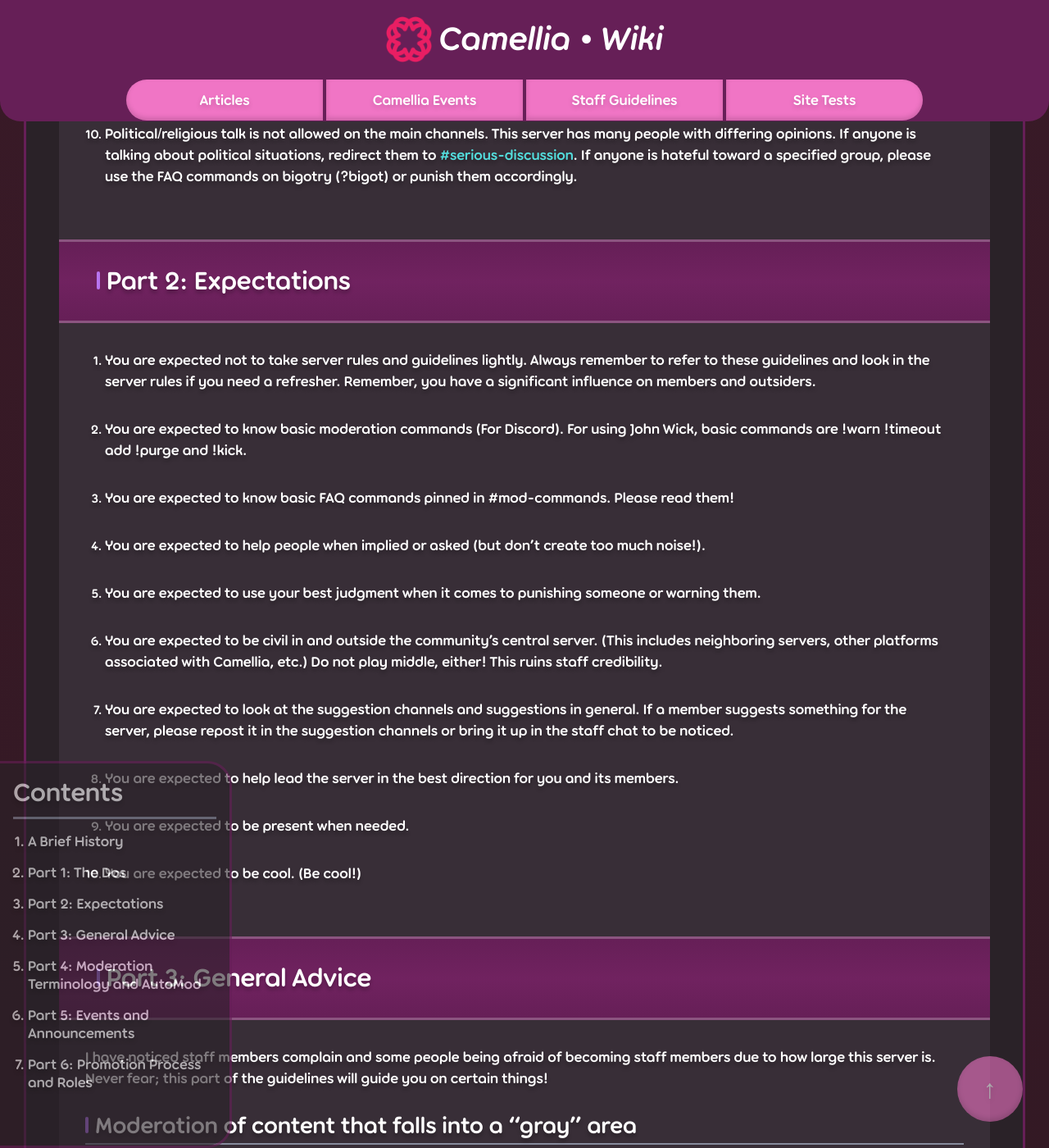
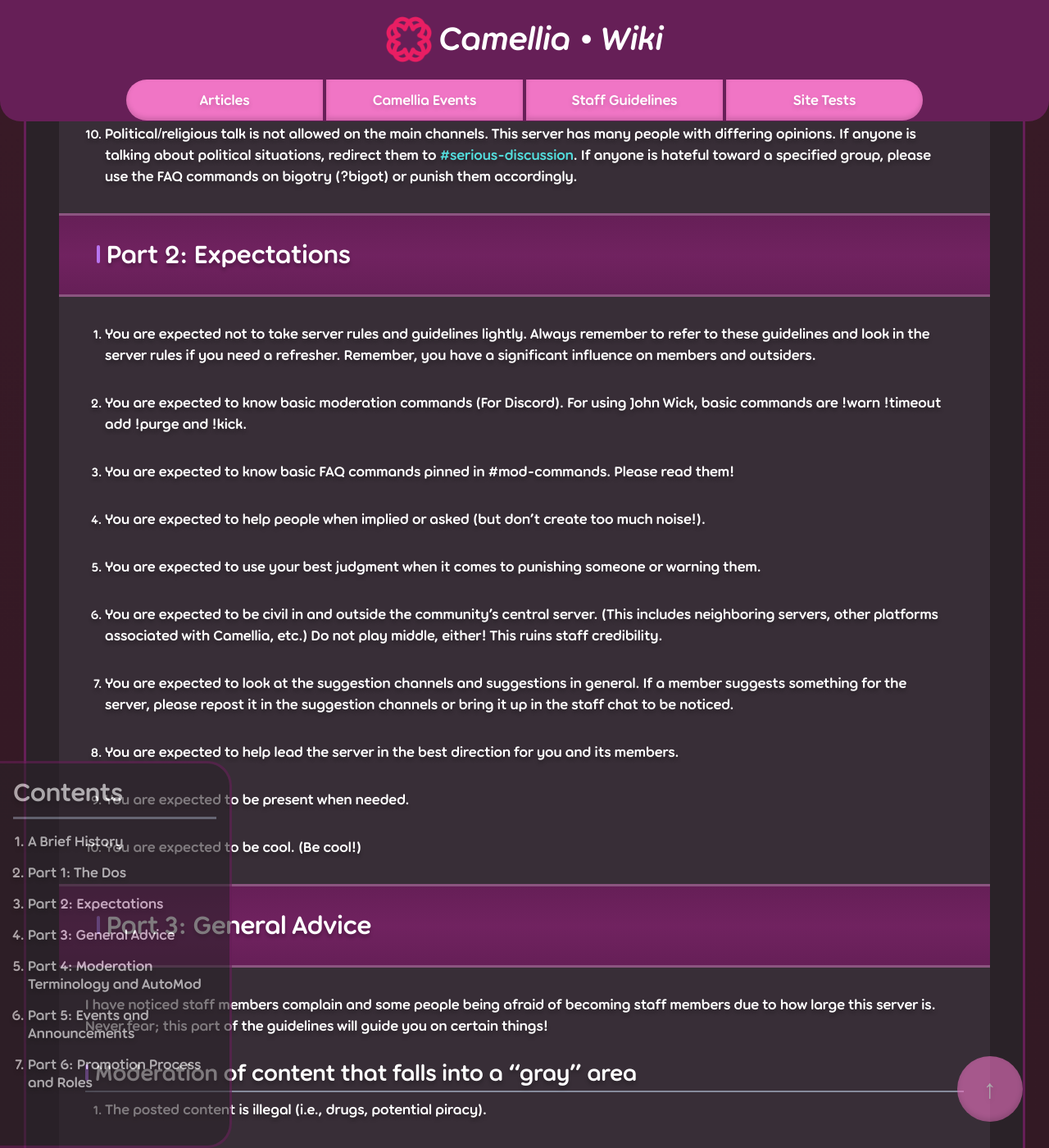
Before and after one commit to CamelliaCommunity/Wiki, a Jekyll site: the page built from staffGuidelines.md, in a window 1280 px wide and 1400 px high, scrolled down 1650 px. Shown: the whole window at 82% size. Built offline with Jekyll 4.4.1, drawn with Linux system fonts in a browser that asks for light colours.

Commit message:
fix padding for lists

```diff
--- a/assets/_scss/styles.scss
+++ b/assets/_scss/styles.scss
@@ -512,6 +512,10 @@ li p {
   padding-right: 56px;
   padding-bottom: 32px;
   line-height: 26px;
+
+  li:last-child p {
+    padding-bottom: 0;
+  }
 }
 
 .card h2:before,
--- a/assets/css/styles.css
+++ b/assets/css/styles.css
@@ -496,6 +496,10 @@ li p {
   padding-bottom: 32px;
   line-height: 26px;
 }
+.card ol li:last-child p,
+.card ul li:last-child p {
+  padding-bottom: 0;
+}
 
 .card h2:before,
 .card h2:before,
```
Also changed, not shown: 1 other file.
